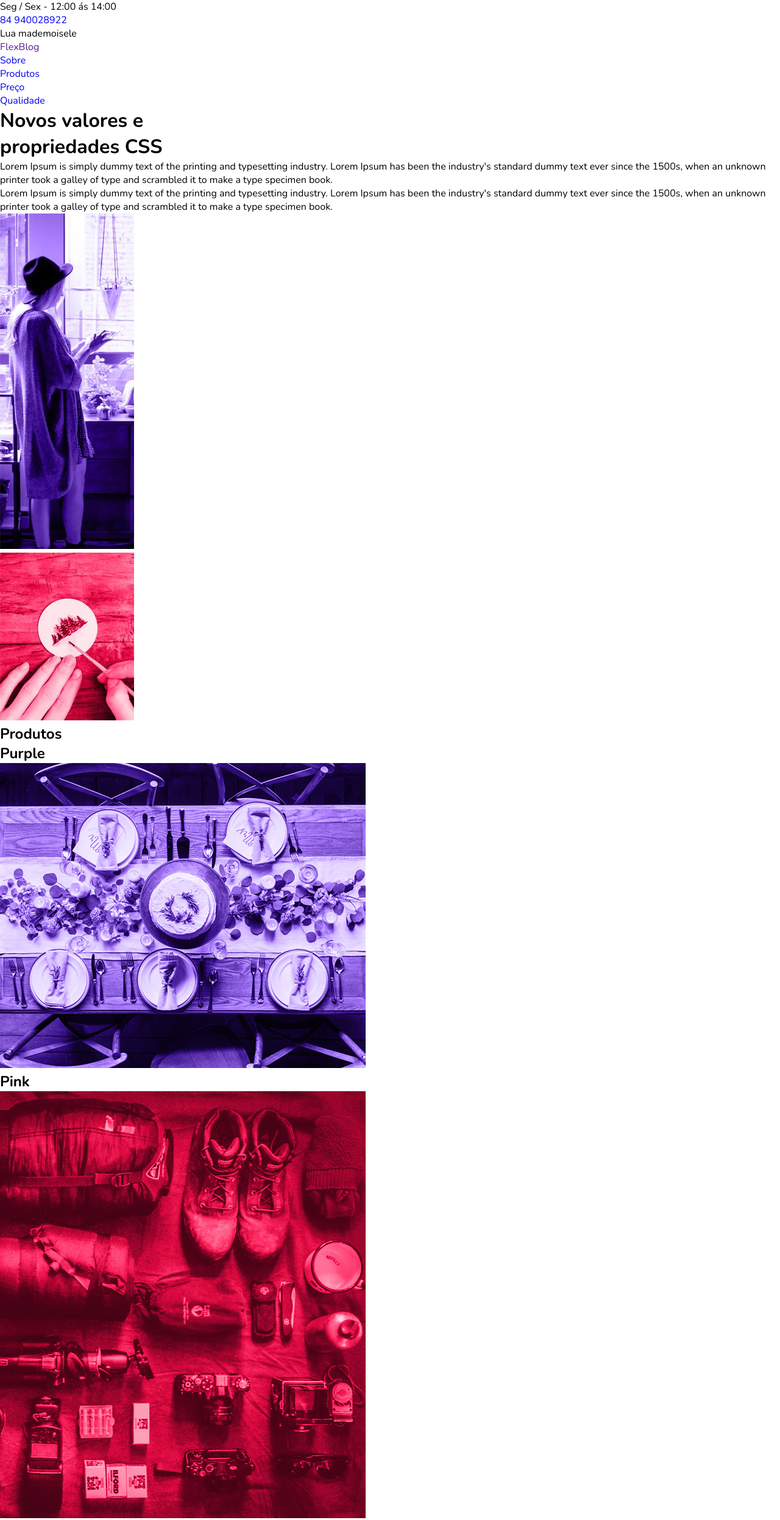
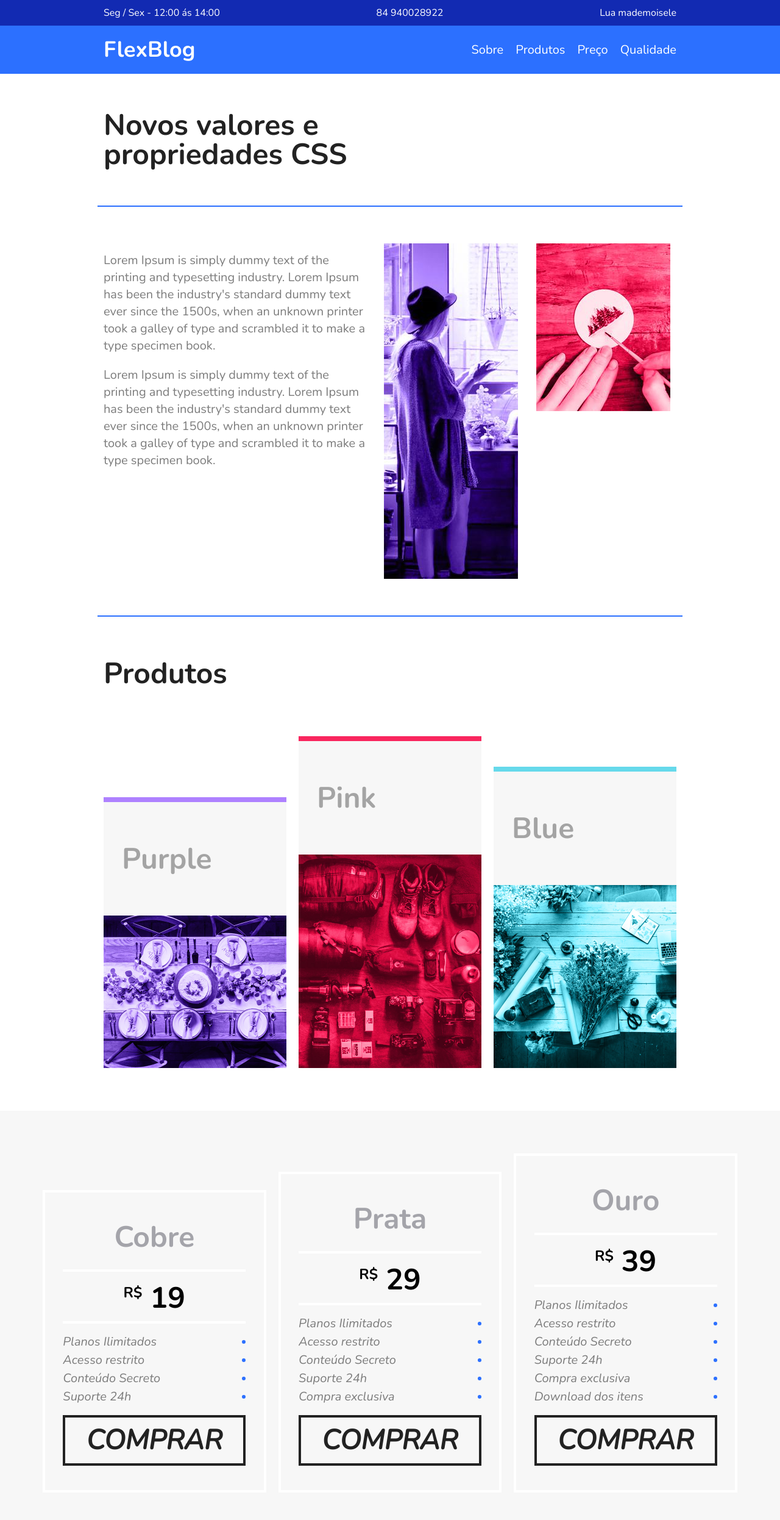
Before and after one commit to sadrakmorais/FlexBlog-Origamid, a plain HTML site: page index.html in a window 1280 px wide. Shown: the top 2492 px of the page at 61% size. Drawn offline with nearby package versions, Linux system fonts and the light colour scheme.

Commit message:
AttFlexBlog

```diff
--- a/index.html
+++ b/index.html
@@ -67,15 +67,15 @@
     <section class="produtos" id="produtos">
       <h1>Produtos</h1>
       <div class="produtosContainer">
-        <div class="purple">
+        <div class="produtoItem purple">
           <h2>Purple</h2>
           <img src="./img/produtos1.jpg" alt="" srcset="">
         </div>
-        <div class="pink">
+        <div class="produtoItem pink">
           <h2>Pink</h2>
           <img src="./img/produtos2.jpg" alt="" srcset="">
         </div>
-        <div class="blue">
+        <div class="produtoItem blue">
           <h2>Blue</h2>
           <img src="./img/produtos3.jpg" alt="" srcset="">
         </div>
--- a/style.css
+++ b/style.css
@@ -4,4 +4,224 @@
   padding: 0;
   list-style: none;
   text-decoration: none;
+  box-sizing: border-box;
 }
+h1,
+h2 {
+  color: #222;
+}
+img {
+  display: block;
+  max-width: 100%;
+}
+/*SuperInforBG*/
+
+.superinforBG {
+  background: #122ab2;
+  color: #fff;
+}
+.superinfo {
+  width: 960px;
+  margin: 0 auto;
+  display: flex;
+  justify-content: space-between;
+  flex-wrap: wrap;
+  padding-top: 10px;
+}
+.superinfo p,
+.superinfo a {
+  margin: 0 10px 10px 10px;
+}
+.superinforBG a {
+  color: #fff;
+}
+
+/*MENU*/
+
+.menuBG {
+  background: #2c70ff;
+}
+.menu {
+  display: flex;
+  max-width: 960px;
+  margin: 0 auto;
+  padding: 15px 0;
+  flex-wrap: wrap;
+  justify-content: space-between;
+  align-items: center;
+}
+.menu a {
+  color: #fff;
+}
+.logo a {
+  font-size: 2.25em;
+  font-weight: 700;
+  margin: 0 10px;
+}
+.menu nav ul {
+  display: flex;
+  flex-wrap: wrap;
+}
+.menu nav a {
+  font-size: 1.25em;
+  display: block;
+  padding: 10px;
+}
+.menu nav a:hover {
+  color: #122ab2;
+  transition: 0.5s;
+}
+
+/*Introdução*/
+.intro {
+  font-size: 3em;
+  line-height: 1;
+  max-width: 960px;
+  margin: 0 auto;
+  padding: 60px 10px;
+}
+/*SObre*/
+.sobre {
+  border-top: 2px solid #2c70ff;
+  border-bottom: 2px solid #2c70ff;
+  max-width: 960px;
+  margin: 0 auto;
+  padding: 60px 0;
+  display: flex;
+  flex-wrap: wrap;
+}
+.sobreinfo {
+  flex: 2 1 300px;
+  margin: 0 10px;
+}
+.sobreinfo h1 {
+  font-size: 3em;
+  margin-bottom: 0.3em;
+}
+.sobreinfo p {
+  font-size: 1.25em;
+  line-height: 1.4;
+  margin-bottom: 1em;
+  color: #7c7c7c;
+}
+.sobreimg {
+  flex: 1 1 160px;
+  margin: 0 10px;
+}
+/*Produtos*/
+
+.produtos {
+  max-width: 960px;
+  margin: 60px auto;
+}
+.produtos h1 {
+  font-size: 3em;
+  margin: 0 10px 60px 10px;
+}
+.produtosContainer {
+  display: flex;
+  flex-wrap: wrap;
+  align-items: flex-end;
+}
+.produtoItem {
+  flex: 1 1 175px;
+  margin: 10px;
+}
+.produtoItem h2 {
+  font-size: 3em;
+  color: #a4a4a4;
+  background: #f7f7f7;
+  padding: 60px 30px;
+}
+.purple {
+  border-top: 8px solid #ae81ff;
+}
+.blue {
+  border-top: 8px solid #66d9eb;
+}
+.pink {
+  border-top: 8px solid #f9265e;
+}
+
+/*Preço*/
+
+.preco {
+  background: #f7f7f7;
+  padding: 60px;
+  display: flex;
+  flex-wrap: wrap;
+  align-items: flex-end;
+}
+.precoItem {
+  flex: 1 1 260px;
+  border: 4px solid #fff;
+  padding: 20px;
+  margin: 10px;
+}
+.precoItem h2 {
+  font-size: 3em;
+  color: #a4a4aa;
+  text-align: center;
+  margin-top: 20px;
+}
+.precoItem span {
+  max-width: 300px;
+  margin: 20px auto;
+  padding: 10px 0 5px 0;
+  display: block;
+  font-size: 3em;
+  text-align: center;
+  font-weight: bold;
+  border-top: 4px solid #fff;
+  border-bottom: 4px solid #fff;
+}
+.precoItem sup {
+  font-size: 1.5rem;
+}
+.precoItem ul {
+  max-width: 300px;
+  margin: 20px auto;
+  font-size: 1.25em;
+  line-height: 1;
+  font-style: italic;
+  color: #7c7c7c;
+}
+.precoItem li {
+  display: flex;
+  align-items: center;
+  justify-content: space-between;
+  margin-bottom: 10px;
+}
+.precoItem li::after {
+  content: "";
+  display: block;
+  width: 6px;
+  height: 6px;
+  background: #2c70ff;
+  border-radius: 50%;
+}
+.precoItem a {
+  max-width: 300px;
+  display: block;
+  margin: 20px auto;
+  border: 4px solid;
+  color: #222;
+  text-transform: uppercase;
+  font-weight: bold;
+  font-size: 2.25em;
+  padding: 15px 0;
+  text-align: center;
+}
+
+@media (max-width: 800px) {
+  .preco {
+    padding-left: 10px;
+    padding-right: 10px;
+  }
+  .preco .precoItem:nth-child(3) {
+    order: -2;
+  }
+  .preco .precoItem:nth-child(2) {
+    order: -1;
+  }
+}
```
